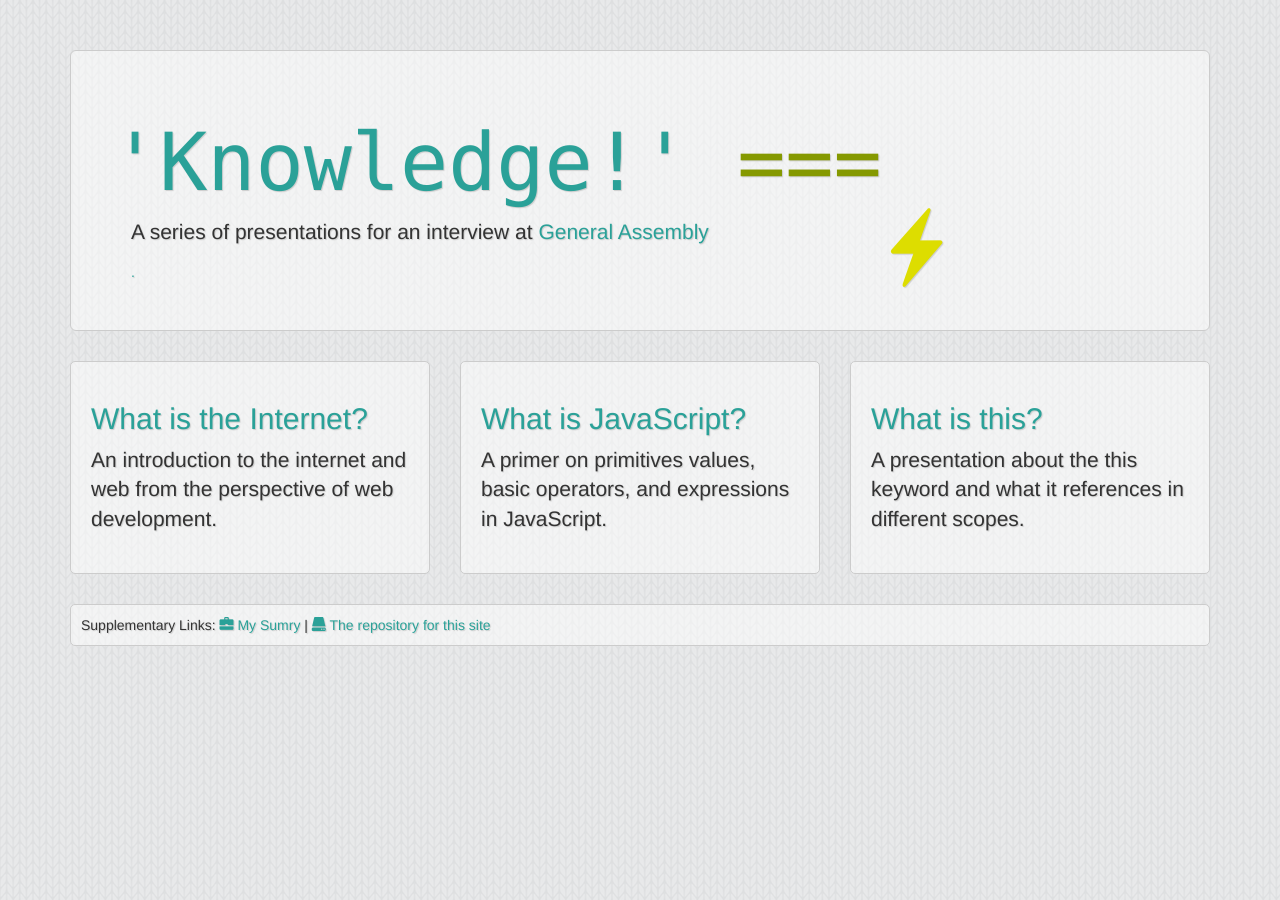
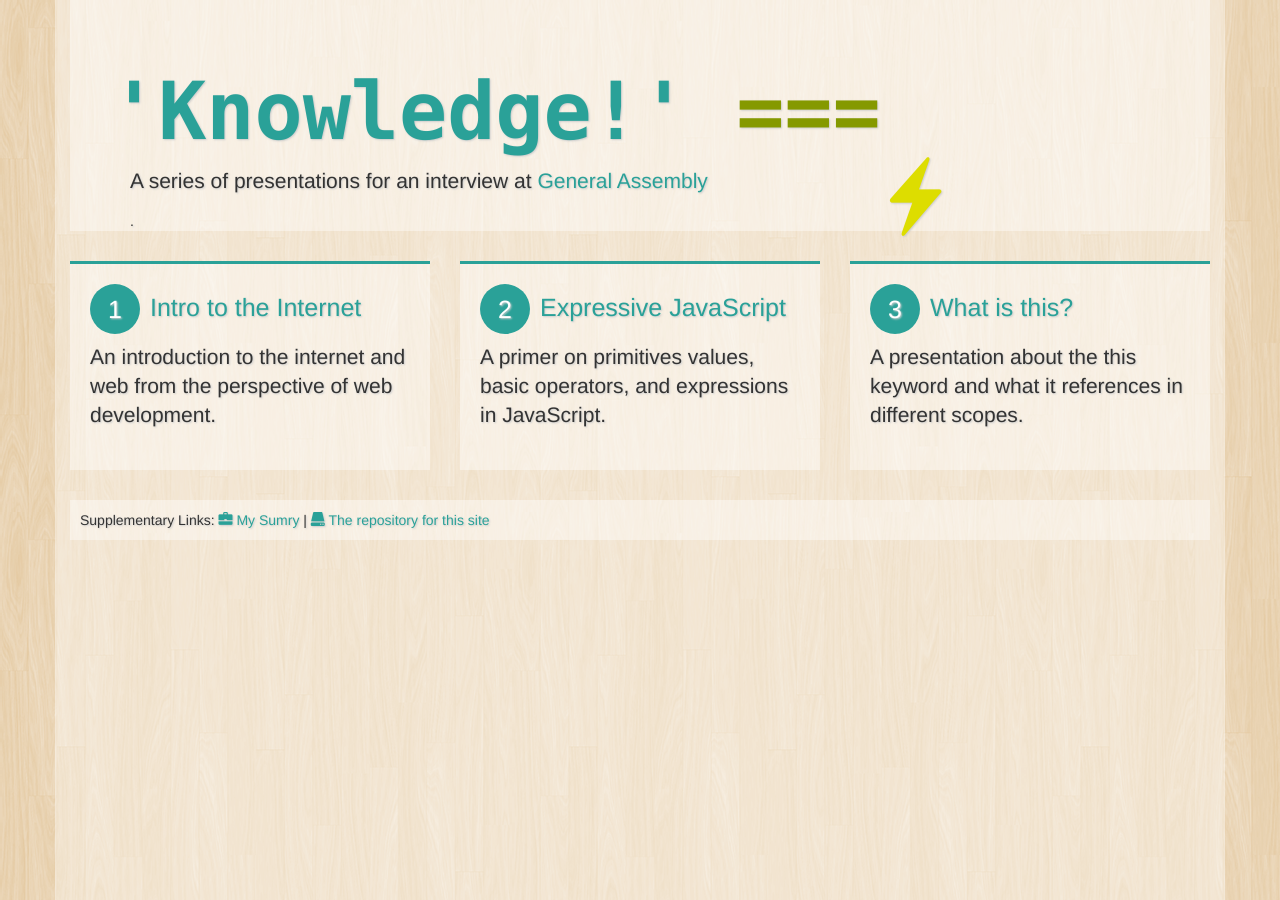
Before and after one commit to shiftyp/ga_interview_presentations, a Jekyll site: the page built from index.html, in a window 1280 px wide. Built offline with Jekyll 4.4.1, drawn with Linux system fonts in a browser that asks for light colours; nearby versions of some CDN libraries.

Commit message:
Changes to index page

```diff
--- a/css/index.css
+++ b/css/index.css
@@ -1,6 +1,15 @@
+html, body {
+	height: 100%;
+}
+
 body {
-	 background-image: url(../images/knitting250px.png);
-	 text-shadow: 1px 1px 1px #ccc;
+	 background-image: url(../images/retina_wood.png);
+	 text-shadow: 1px 1px 2px #ccc;
+}
+
+.container {
+	height: 100%;
+	background: rgba(255, 255, 255, 0.4);
 }
 
 a {
@@ -20,15 +29,34 @@ a:hover {
 	background-color: #327873;
 }
 
-.jumbotron {
-	margin-top: 50px;
+.container .jumbotron {
+	border-radius: 0px;
+	padding-bottom: 0px;
+}
+
+.jumbotron .btn {
+	float: right;
 }
 
 .jumbotron .title {
 	font-size: 80px;
 	width: 845px;
 	margin-left: -20px;
+	font-weight: bold;
 	font-family: Consolas, monospace;
+}
+
+.circle {
+	float: left;
+	border-radius: 50%;
+	margin-top: -10px;
+	margin-right: 10px;
+	width: 50px;
+	height: 50px;
+	line-height: 50px;
+	text-align: center;
+ 	background: #2aa198;
+	color: #fff;
 }
 
 .knowledge {
@@ -46,16 +74,18 @@ a:hover {
 }
 
 .jumbotron, .section, .links{
-	background: rgba(255, 255, 255, 0.5);
-	border: 1px solid #ccc;
-}
-
-.rounded {
-	border-radius: 5px;
+	background: rgba(255, 255, 255, 0.4);
 }
 
 .section {
+	border-top: 3px solid #2aa198;
 	padding: 20px;
+	padding-top: 10px;
+}
+
+.section h2 {
+	font-size: 25px;
+	margin-bottom: 20px;
 }
 
 .links {
--- a/index.html
+++ b/index.html
@@ -7,32 +7,32 @@ styles: /css/index.css
 		<div class="col-md-12">
 			<div class="jumbotron rounded">
 				<h1 class="title"><span class="knowledge">'Knowledge!'</span> <span class="equals">===</span> <span class="glyphicon glyphicon-flash power"></h1>
-					<p>A series of presentations for an interview at <a href="https://generalassemb.ly/washington-dc" target="blank">General Assembly</p>.
+					<p>A series of presentations for an interview at <a href="https://generalassemb.ly/washington-dc" target="blank">General Assembly</a></p>.
 			</div>
 		</div>
 	</div>
 	<div class="row">
 		<div class="col-md-4">
-			<div class="section rounded">
-				<h2><a href="what-is-the-internet" target="_blank">What is the Internet?</a></h2>
+			<div class="section">
+				<h2><a href="what-is-the-internet" target="_blank"><div class="circle">1</div>Intro to the Internet</a></h2>
 				<p class="lead">An introduction to the internet and web from the perspective of web development.</p>
 			</div>
 		</div>
 		<div class="col-md-4">
-			<div class="section rounded">
-				<h2><a href="what-is-javascript" target="_blank">What is JavaScript?</a></h2>
+			<div class="section">
+				<h2><a href="what-is-javascript" target="_blank"><div class="circle">2</div>Expressive JavaScript</a></h2>
 				<p class="lead">A primer on primitives values, basic operators, and expressions in JavaScript.</p>
 			</div>
 		</div>
 		<div class="col-md-4">
-			<div class="section rounded">
-				<h2><a href="what-is-this" target="_blank">What is this?</a></h2>
+			<div class="section">
+				<h2><a href="what-is-this" target="_blank"><div class="circle">3</div>What is this?</a></h2>
 				<p class="lead">A presentation about the this keyword and what it references in different scopes.</p>
 			</div>
 		</div>
 	</div>
 	<div clas="row">
-		<div class="col-md-12 links rounded">
+		<div class="col-md-12 links">
 			Supplementary Links:
 			<a href="http://sumry.in/ryanlynch" target="_blank"><span class="glyphicon glyphicon-briefcase"></span> My Sumry</a> |
 			<a href="http://github.com/shiftyp/ga_interview_presentations" target="_blank"><span class="glyphicon glyphicon-hdd"></span> The repository for this site</a>
```
Also changed, not shown: images/retina_wood.png (added).
